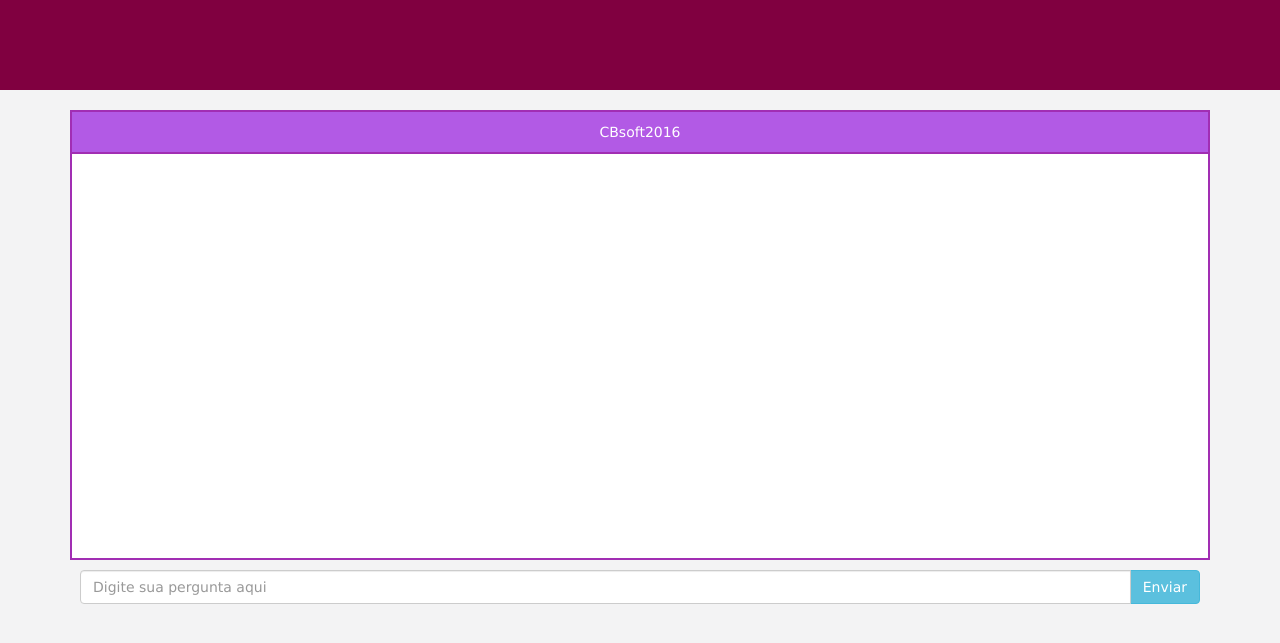
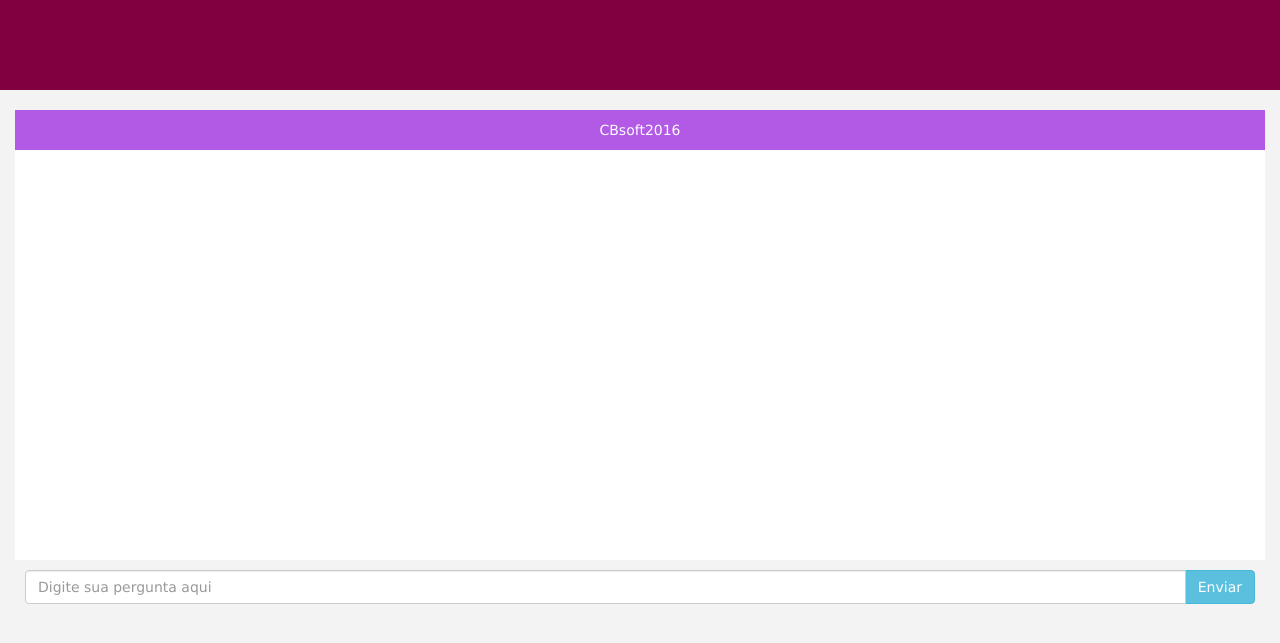
Before and after one commit to CBSoft2016/Servidor_CBSoft2016, a PHP site: page / in a window 1280 px wide. Shown: the top 643 px of the page. Run offline with PHP 8.4, Linux system fonts and the light colour scheme; a stand-in replaces the project's code that opens the database connection.

Commit message:
Atualização

```diff
--- a/templates/css/style.css
+++ b/templates/css/style.css
@@ -26,18 +26,17 @@ body {
     overflow:auto;
 }
 .chat-box-div {
-    border:2px solid #A12EB3;
-    border-bottom:2px solid #A12EB3;
+
     height: 450px;
     overflow: auto;
     background: #fff;
 }
 .chat-box-head {
     padding: 10px 15px;
-border-bottom: 2px solid #A12EB3;
-background-color: #B25AE5;
-color: #fff;
-text-align: center;
+
+    background-color: #B25AE5;
+    color: #fff;
+    text-align: center;
 
 }
 
--- a/templates/home.php
+++ b/templates/home.php
@@ -6,7 +6,7 @@ and open the template in the editor.
 -->
 <html ng-app="cbsof_projeto">
     <head>
-        <title>TODO supply a title</title>
+        <title>CBsoft 2016 .::. Perguntas .::.</title>
         <meta charset="UTF-8">
         <meta name="viewport" content="width=device-width, initial-scale=1.0">
         <link rel="stylesheet" type="text/css" href="templates/css/bootstrap.css">
@@ -34,15 +34,16 @@ and open the template in the editor.
             </div>
 
 
-             <div class="container" ng-controller="getperguntas">
+            <div class="container-fluid" ng-controller="getperguntas">
         <div class="row pad-top pad-bottom">
             <div class=" col-lg-12 col-md-12 col-sm-12">
                 <div class="chat-box-div">
-                    <div class="chat-box-head">
+                    <div class="chat-box-head" >
                         CBsoft2016
 
                     </div>
-                    <div class="panel-body chat-box-main" ng-repeat="c in perguntas">
+
+                        <div  id="listapergunta" class="panel-body chat-box-main"  ng-repeat="c in perguntas">
                             <div class="chat-box-left">
                                 {{c.pergunta}}
                             </div>
@@ -52,6 +53,7 @@ and open the template in the editor.
                             <hr class="hr-clas" />
 
                         </div>
+
 
 
                 </div>
@@ -72,6 +74,7 @@ and open the template in the editor.
         <script>
           var idpalestra=getUrlParameter("idpalestra");
           var nomeusuario=getUrlParameter("nome");
+
         </script>
 
     </body>
--- a/templates/js/app.js
+++ b/templates/js/app.js
@@ -14,14 +14,16 @@ function getUrlParameter(name) {
      var pergunta=$("#perguntatext").val();
      $.post( "cadastrapergunta", { idpalestra: idpalestra, pergunta: pergunta,nomeusuario:nomeusuario })
         .done(function( ) {
-    alert( "Pergunta enviada com sucesso ");
+            alert( "Pergunta enviada com sucesso ");
+            $("#perguntatext").val("");
     });
 
 
  }
 
  cbsof_projeto.controller('getperguntas', function ($timeout,$scope, $rootScope, $window, $http,Data){
-    $scope.perguntas;
+
+     $scope.perguntas;
     var idpalestra=getUrlParameter("idpalestra");
     Data.get('getperguntas/'+idpalestra).then(function(data){
         $scope.perguntas = data.data;
@@ -34,9 +36,10 @@ function atualizalista(){
         function (){
         console.log("execucao do tempo",Date.now()) ;
         },
-        1000
+        10000
      );
      tempo.then(function (){
+
          console.log("5 segundos");
         $http({
             method:'GET',
@@ -45,6 +48,7 @@ function atualizalista(){
         .success(function (data,status,headers,config){
             $scope.perguntas = data.data;
             atualizalista();
+
         })
      }
 
@@ -53,5 +57,4 @@ function atualizalista(){
 }
     atualizalista();
 
-
 });
```
Lines whose indentation alone changed are shown as unchanged.
